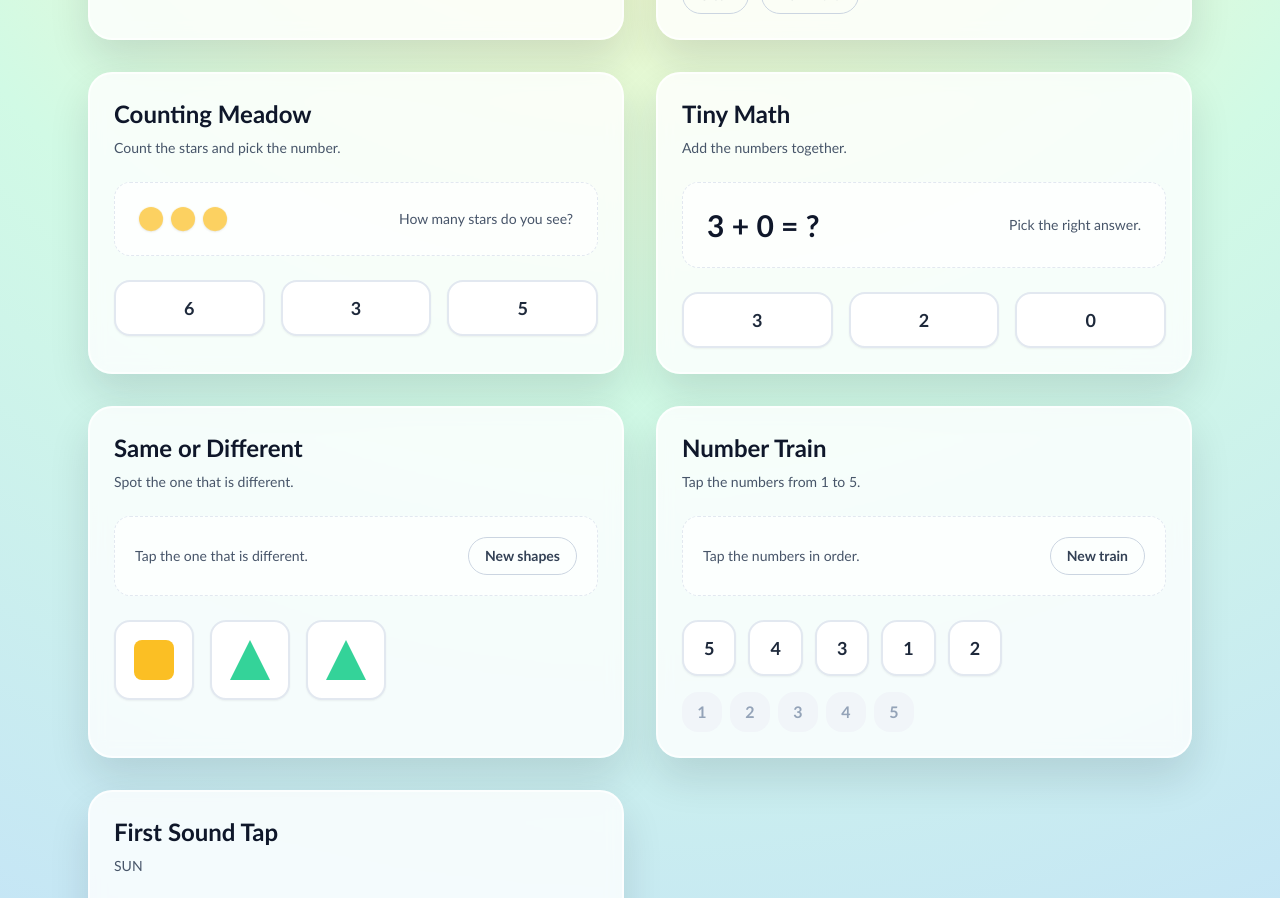
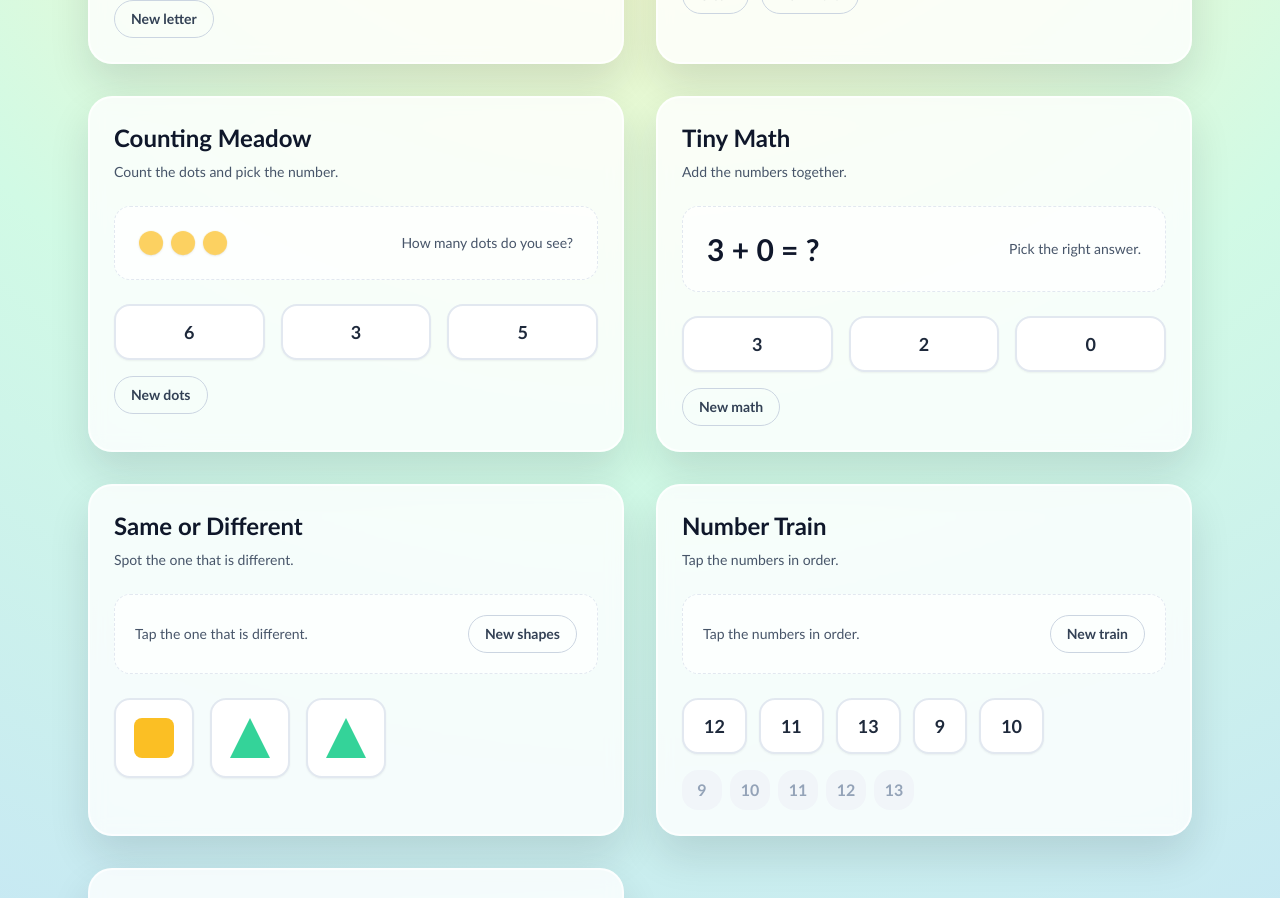
Before and after one commit to bcstryker/portfolio-site, a Next.js app: page /games in a window 1280 px wide. Shown: the part 460-1358 px from the top of the page. Built offline with nearby package versions, Linux system fonts and the light colour scheme.

Commit message:
improving game UX

```diff
--- a/app/games/page.tsx
+++ b/app/games/page.tsx
@@ -24,7 +24,7 @@ const soundBank = [
   {word: "monkey", clue: "Starts like m in monkey", letter: "M"},
   {word: "bird", clue: "Starts like b in bird", letter: "B"},
 ];
-const numberTrain = [1, 2, 3, 4, 5];
+const trainRange = {min: 1, max: 20, length: 5};
 const shapeOptions = [
   {id: "circle", className: "rounded-full bg-rose-400"},
   {id: "square", className: "rounded-lg bg-amber-400"},
@@ -109,6 +109,28 @@ function buildSoundRound() {
   return {pick, choices: shuffle(Array.from(choices))};
 }
 
+function buildTrainRound() {
+  const maxStart = trainRange.max - trainRange.length + 1;
+  const start = Math.floor(Math.random() * maxStart) + trainRange.min;
+  const set = Array.from({length: trainRange.length}, (_, index) => start + index);
+  return {set, order: shuffle(set)};
+}
+
+function sameArray(a: number[], b: number[]) {
+  if (a.length !== b.length) return false;
+  return a.every((value, index) => value === b[index]);
+}
+
+function buildDifferent<T>(builder: () => T, isSame: (next: T) => boolean, attempts = 6) {
+  let next = builder();
+  let remaining = attempts;
+  while (remaining > 0 && isSame(next)) {
+    next = builder();
+    remaining -= 1;
+  }
+  return next;
+}
+
 function GameCard({
   children,
   title,
@@ -150,24 +172,56 @@ function ChoiceButton({label, onClick, disabled}: {label: string; onClick: () =>
   );
 }
 
-function speakText(text: string) {
+function speakText(text: string, onEnd?: () => void) {
   if (typeof window === "undefined" || !("speechSynthesis" in window)) return;
   window.speechSynthesis.cancel();
   const utterance = new SpeechSynthesisUtterance(text);
   utterance.rate = 0.9;
   utterance.pitch = 1.1;
+  if (onEnd) utterance.onend = onEnd;
   window.speechSynthesis.speak(utterance);
+}
+
+function speakOption(value: string, onEnd?: () => void) {
+  const normalized = /^[A-Z]$/.test(value) ? value.toLowerCase() : value;
+  speakText(normalized, onEnd);
+}
+
+function playChime() {
+  if (typeof window === "undefined") return;
+  const AudioContextRef = window.AudioContext || (window as typeof window & {webkitAudioContext?: typeof AudioContext}).webkitAudioContext;
+  if (!AudioContextRef) return;
+  const ctx = new AudioContextRef();
+  const now = ctx.currentTime;
+  const notes = [523.25, 659.25, 783.99];
+  notes.forEach((freq, index) => {
+    const osc = ctx.createOscillator();
+    const gain = ctx.createGain();
+    osc.type = "sine";
+    osc.frequency.value = freq;
+    gain.gain.setValueAtTime(0.0001, now + index * 0.08);
+    gain.gain.exponentialRampToValueAtTime(0.12, now + index * 0.08 + 0.04);
+    gain.gain.exponentialRampToValueAtTime(0.0001, now + index * 0.08 + 0.18);
+    osc.connect(gain);
+    gain.connect(ctx.destination);
+    osc.start(now + index * 0.08);
+    osc.stop(now + index * 0.08 + 0.2);
+  });
+  setTimeout(() => ctx.close(), 500);
 }
 
 export default function GamesPage() {
   const [alphabetRound, setAlphabetRound] = useState({target: "A", choices: ["A", "B", "C"]});
   const [alphabetMessage, setAlphabetMessage] = useState("Tap the matching letter!");
+  const [alphabetCorrect, setAlphabetCorrect] = useState(false);
 
   const [countRound, setCountRound] = useState({count: 3, choices: [2, 3, 4]});
-  const [countMessage, setCountMessage] = useState("How many stars do you see?");
+  const [countMessage, setCountMessage] = useState("How many dots do you see?");
+  const [countCorrect, setCountCorrect] = useState(false);
 
   const [mathRound, setMathRound] = useState({a: 1, b: 2, answer: 3, choices: [2, 3, 4]});
   const [mathMessage, setMathMessage] = useState("Pick the right answer.");
+  const [mathCorrect, setMathCorrect] = useState(false);
 
   const [wordRound, setWordRound] = useState({
     ...wordBank[0],
@@ -175,6 +229,7 @@ export default function GamesPage() {
   });
   const [wordProgress, setWordProgress] = useState<string[]>([]);
   const [wordMessage, setWordMessage] = useState("Tap the letters in order.");
+  const [wordCorrect, setWordCorrect] = useState(false);
 
   const [sameDifferentRound, setSameDifferentRound] = useState(() => ({
     base: shapeOptions[0],
@@ -186,54 +241,86 @@ export default function GamesPage() {
     ],
   }));
   const [sameDifferentMessage, setSameDifferentMessage] = useState("Tap the one that is different.");
+  const [sameDifferentCorrect, setSameDifferentCorrect] = useState(false);
 
   const [trainProgress, setTrainProgress] = useState<number[]>([]);
   const [trainMessage, setTrainMessage] = useState("Tap the numbers in order.");
-  const [trainOrder, setTrainOrder] = useState(() => [...numberTrain]);
+  const [trainCorrect, setTrainCorrect] = useState(false);
+  const [trainSet, setTrainSet] = useState<number[]>([1, 2, 3, 4, 5]);
+  const [trainOrder, setTrainOrder] = useState<number[]>([1, 2, 3, 4, 5]);
 
   const [soundRound, setSoundRound] = useState(() => ({
     pick: soundBank[0],
     choices: ["C", "D", "S"],
   }));
   const [soundMessage, setSoundMessage] = useState("Tap the first sound.");
+  const [soundCorrect, setSoundCorrect] = useState(false);
 
   const wordLetters = useMemo(() => wordRound.word.toUpperCase().split(""), [wordRound.word]);
 
   const handleAlphabetChoice = (choice: string) => {
+    const isCorrect = choice === alphabetRound.target;
+    speakOption(choice, isCorrect ? playChime : undefined);
     if (choice === alphabetRound.target) {
-      setAlphabetMessage("Great job! New letter coming up.");
-      setAlphabetRound(buildAlphabetRound());
+      setAlphabetMessage("Great job! Tap new letter to keep going.");
+      setAlphabetCorrect(true);
     } else {
       setAlphabetMessage("Close! Try again.");
     }
   };
 
+  const resetAlphabet = () => {
+    setAlphabetRound(buildDifferent(buildAlphabetRound, (next) => next.target === alphabetRound.target));
+    setAlphabetMessage("Tap the matching letter!");
+    setAlphabetCorrect(false);
+  };
+
   const handleCountChoice = (choice: number) => {
+    const isCorrect = choice === countRound.count;
+    speakOption(String(choice), isCorrect ? playChime : undefined);
     if (choice === countRound.count) {
-      setCountMessage("You counted it! New stars coming.");
-      setCountRound(buildCountingRound());
+      setCountMessage("You counted it! Tap new dots to keep going.");
+      setCountCorrect(true);
     } else {
       setCountMessage("Oops! Count again.");
     }
   };
 
+  const resetCount = () => {
+    setCountRound(buildDifferent(buildCountingRound, (next) => next.count === countRound.count));
+    setCountMessage("How many dots do you see?");
+    setCountCorrect(false);
+  };
+
   const handleMathChoice = (choice: number) => {
+    const isCorrect = choice === mathRound.answer;
+    speakOption(String(choice), isCorrect ? playChime : undefined);
     if (choice === mathRound.answer) {
-      setMathMessage("Nice work! New math coming.");
-      setMathRound(buildMathRound());
+      setMathMessage("Nice work! Tap new math to keep going.");
+      setMathCorrect(true);
     } else {
       setMathMessage("Not quite. Try again.");
     }
   };
 
+  const resetMath = () => {
+    setMathRound(buildDifferent(buildMathRound, (next) => next.a === mathRound.a && next.b === mathRound.b));
+    setMathMessage("Pick the right answer.");
+    setMathCorrect(false);
+  };
+
   const handleWordChoice = (letter: string) => {
     if (isWordComplete) return;
+    const isLast = wordProgress.length + 1 === wordLetters.length;
+    const isCorrect = letter === wordLetters[wordProgress.length];
+    speakOption(letter, isCorrect && isLast ? playChime : undefined);
     const expected = wordLetters[wordProgress.length];
     if (letter === expected) {
       const nextProgress = [...wordProgress, letter];
       setWordProgress(nextProgress);
       if (nextProgress.length === wordLetters.length) {
-        setWordMessage("You spelled it! New word ready.");
+        setWordMessage("You spelled it! Tap new word to keep going.");
+        setWordCorrect(true);
       }
     } else {
       setWordMessage("Oops! Try the next letter in the word.");
@@ -241,9 +328,10 @@ export default function GamesPage() {
   };
 
   const resetWord = () => {
-    setWordRound(buildWordRound());
+    setWordRound(buildDifferent(buildWordRound, (next) => next.word === wordRound.word));
     setWordProgress([]);
     setWordMessage("Tap the letters in order.");
+    setWordCorrect(false);
   };
 
   const isWordComplete = wordProgress.length === wordLetters.length;
@@ -254,31 +342,50 @@ export default function GamesPage() {
     setMathRound(buildMathRound());
     setWordRound(buildWordRound());
     setSameDifferentRound(buildSameDifferentRound());
-    setTrainOrder(shuffle(numberTrain));
+    const trainRound = buildTrainRound();
+    setTrainSet(trainRound.set);
+    setTrainOrder(trainRound.order);
     setSoundRound(buildSoundRound());
   }, []);
 
   const handleSameDifferentChoice = (choiceId: string) => {
+    const isCorrect = choiceId === sameDifferentRound.different.id;
+    speakOption(choiceId, isCorrect ? playChime : undefined);
     if (choiceId === sameDifferentRound.different.id) {
-      setSameDifferentMessage("Nice spotting! New shapes coming.");
-      setSameDifferentRound(buildSameDifferentRound());
+      setSameDifferentMessage("Nice spotting! Tap new shapes to keep going.");
+      setSameDifferentCorrect(true);
     } else {
       setSameDifferentMessage("Try again. Find the different one.");
     }
   };
 
+  const resetSameDifferent = () => {
+    setSameDifferentRound(
+      buildDifferent(
+        buildSameDifferentRound,
+        (next) => next.different.id === sameDifferentRound.different.id && next.base.id === sameDifferentRound.base.id
+      )
+    );
+    setSameDifferentMessage("Tap the one that is different.");
+    setSameDifferentCorrect(false);
+  };
+
   const handleTrainChoice = (choice: number) => {
-    const expected = numberTrain[trainProgress.length];
+    const expected = trainSet[trainProgress.length];
+    const isCorrect = choice === expected;
+    const isLast = trainProgress.length + 1 === trainSet.length;
+    speakOption(String(choice), isCorrect && isLast ? playChime : undefined);
     if (choice === expected) {
       const nextProgress = [...trainProgress, choice];
       setTrainProgress(nextProgress);
-      if (nextProgress.length === numberTrain.length) {
-        setTrainMessage("Train complete! Tap New train.");
+      if (nextProgress.length === trainSet.length) {
+        setTrainMessage("Train complete! Tap new train.");
+        setTrainCorrect(true);
       } else {
         setTrainMessage("Great! Keep going.");
       }
     } else {
-      setTrainMessage("Oops. Start from 1.");
+      setTrainMessage("Oops. Start from the first number.");
       setTrainProgress([]);
     }
   };
@@ -286,16 +393,27 @@ export default function GamesPage() {
   const resetTrain = () => {
     setTrainProgress([]);
     setTrainMessage("Tap the numbers in order.");
-    setTrainOrder(shuffle(numberTrain));
+    const nextTrain = buildDifferent(buildTrainRound, (next) => sameArray(next.set, trainSet));
+    setTrainSet(nextTrain.set);
+    setTrainOrder(nextTrain.order);
+    setTrainCorrect(false);
   };
 
   const handleSoundChoice = (choice: string) => {
+    const isCorrect = choice === soundRound.pick.letter;
+    speakOption(choice, isCorrect ? playChime : undefined);
     if (choice === soundRound.pick.letter) {
-      setSoundMessage("Yes! New word coming.");
-      setSoundRound(buildSoundRound());
+      setSoundMessage("Yes! Tap new word to keep going.");
+      setSoundCorrect(true);
     } else {
       setSoundMessage("Not quite. Try again.");
     }
+  };
+
+  const resetSound = () => {
+    setSoundRound(buildDifferent(buildSoundRound, (next) => next.pick.word === soundRound.pick.word));
+    setSoundMessage("Tap the first sound.");
+    setSoundCorrect(false);
   };
 
   return (
@@ -332,12 +450,28 @@ export default function GamesPage() {
                 <p className="text-xs font-semibold uppercase tracking-[0.3em] text-slate-500">Letter</p>
                 <p className="mt-2 text-5xl font-semibold text-slate-900">{alphabetRound.target}</p>
               </div>
-              <div className="text-right text-sm text-slate-600">{alphabetMessage}</div>
+              <div className="text-right text-sm text-slate-600">
+                <p>{alphabetMessage}</p>
+                {alphabetCorrect ? (
+                  <span className="mt-2 inline-flex items-center rounded-full bg-emerald-500/10 px-3 py-1 text-xs font-semibold text-emerald-700">
+                    Correct!
+                  </span>
+                ) : null}
+              </div>
             </div>
             <div className="mt-6 grid grid-cols-3 gap-4">
               {alphabetRound.choices.map((choice) => (
                 <ChoiceButton key={choice} label={choice} onClick={() => handleAlphabetChoice(choice)} />
               ))}
+            </div>
+            <div className="mt-4">
+              <button
+                type="button"
+                onClick={resetAlphabet}
+                className="rounded-full border border-slate-300 px-4 py-2 text-sm font-semibold text-slate-700"
+              >
+                New letter
+              </button>
             </div>
           </GameCard>
 
@@ -394,6 +528,7 @@ export default function GamesPage() {
                 onClick={() => {
                   setWordProgress([]);
                   setWordMessage("Tap the letters in order.");
+                  setWordCorrect(false);
                 }}
                 className="rounded-full border border-slate-300 px-4 py-2 text-sm font-semibold text-slate-700"
               >
@@ -406,7 +541,7 @@ export default function GamesPage() {
               >
                 New word
               </button>
-              {isWordComplete ? (
+              {wordCorrect ? (
                 <span className="inline-flex items-center rounded-full bg-emerald-500/10 px-3 py-2 text-sm font-semibold text-emerald-700">
                   Word complete!
                 </span>
@@ -416,7 +551,7 @@ export default function GamesPage() {
 
           <GameCard
             title="Counting Meadow"
-            subtitle="Count the stars and pick the number."
+            subtitle="Count the dots and pick the number."
             className="games-fade games-fade-delay-2"
           >
             <div className="flex items-center justify-between rounded-2xl border border-dashed border-slate-200 bg-white/70 p-6">
@@ -425,12 +560,28 @@ export default function GamesPage() {
                   <span key={index} className="games-glow h-6 w-6 rounded-full bg-amber-400 shadow" />
                 ))}
               </div>
-              <div className="text-right text-sm text-slate-600">{countMessage}</div>
+              <div className="text-right text-sm text-slate-600">
+                <p>{countMessage}</p>
+                {countCorrect ? (
+                  <span className="mt-2 inline-flex items-center rounded-full bg-emerald-500/10 px-3 py-1 text-xs font-semibold text-emerald-700">
+                    Correct!
+                  </span>
+                ) : null}
+              </div>
             </div>
             <div className="mt-6 grid grid-cols-3 gap-4">
               {countRound.choices.map((choice) => (
                 <ChoiceButton key={choice} label={String(choice)} onClick={() => handleCountChoice(choice)} />
               ))}
+            </div>
+            <div className="mt-4">
+              <button
+                type="button"
+                onClick={resetCount}
+                className="rounded-full border border-slate-300 px-4 py-2 text-sm font-semibold text-slate-700"
+              >
+                New dots
+              </button>
             </div>
           </GameCard>
 
@@ -439,24 +590,44 @@ export default function GamesPage() {
               <p className="text-3xl font-semibold text-slate-900">
                 {mathRound.a} + {mathRound.b} = ?
               </p>
-              <p className="text-sm text-slate-600">{mathMessage}</p>
+              <div className="text-right text-sm text-slate-600">
+                <p>{mathMessage}</p>
+                {mathCorrect ? (
+                  <span className="mt-2 inline-flex items-center rounded-full bg-emerald-500/10 px-3 py-1 text-xs font-semibold text-emerald-700">
+                    Correct!
+                  </span>
+                ) : null}
+              </div>
             </div>
             <div className="mt-6 grid grid-cols-3 gap-4">
               {mathRound.choices.map((choice) => (
                 <ChoiceButton key={choice} label={String(choice)} onClick={() => handleMathChoice(choice)} />
               ))}
             </div>
+            <div className="mt-4">
+              <button
+                type="button"
+                onClick={resetMath}
+                className="rounded-full border border-slate-300 px-4 py-2 text-sm font-semibold text-slate-700"
+              >
+                New math
+              </button>
+            </div>
           </GameCard>
 
           <GameCard title="Same or Different" subtitle="Spot the one that is different." className="games-fade games-fade-delay-1">
             <div className="flex items-center justify-between rounded-2xl border border-dashed border-slate-200 bg-white/70 p-5">
-              <p className="text-sm text-slate-600">{sameDifferentMessage}</p>
+              <div className="text-sm text-slate-600">
+                <p>{sameDifferentMessage}</p>
+                {sameDifferentCorrect ? (
+                  <span className="mt-2 inline-flex items-center rounded-full bg-emerald-500/10 px-3 py-1 text-xs font-semibold text-emerald-700">
+                    Correct!
+                  </span>
+                ) : null}
+              </div>
               <button
                 type="button"
-                onClick={() => {
-                  setSameDifferentRound(buildSameDifferentRound());
-                  setSameDifferentMessage("Tap the one that is different.");
-                }}
+                onClick={resetSameDifferent}
                 className="rounded-full border border-slate-300 px-4 py-2 text-sm font-semibold text-slate-700"
               >
                 New shapes
@@ -477,9 +648,16 @@ export default function GamesPage() {
             </div>
           </GameCard>
 
-          <GameCard title="Number Train" subtitle="Tap the numbers from 1 to 5." className="games-fade games-fade-delay-2">
+          <GameCard title="Number Train" subtitle="Tap the numbers in order." className="games-fade games-fade-delay-2">
             <div className="flex items-center justify-between rounded-2xl border border-dashed border-slate-200 bg-white/70 p-5">
-              <p className="text-sm text-slate-600">{trainMessage}</p>
+              <div className="text-sm text-slate-600">
+                <p>{trainMessage}</p>
+                {trainCorrect ? (
+                  <span className="mt-2 inline-flex items-center rounded-full bg-emerald-500/10 px-3 py-1 text-xs font-semibold text-emerald-700">
+                    Correct!
+                  </span>
+                ) : null}
+              </div>
               <button
                 type="button"
                 onClick={resetTrain}
@@ -499,7 +677,7 @@ export default function GamesPage() {
               ))}
             </div>
             <div className="mt-4 flex flex-wrap gap-2">
-              {numberTrain.map((num) => (
+              {trainSet.map((num) => (
                 <span
                   key={`track-${num}`}
                   className={`flex h-10 w-10 items-center justify-center rounded-2xl text-base font-semibold ${
@@ -512,25 +690,40 @@ export default function GamesPage() {
             </div>
           </GameCard>
 
-          <GameCard title="First Sound Tap" subtitle={soundRound.pick.word.toUpperCase()} className="games-fade games-fade-delay-3">
+          <GameCard title="First Sound Tap" subtitle="Tap the first sound you hear." className="games-fade games-fade-delay-3">
             <div className="flex flex-wrap items-center justify-between gap-4 rounded-2xl border border-dashed border-slate-200 bg-white/70 p-5">
-              <div className="flex items-center gap-2 text-sm text-slate-600">
-                <span>{soundRound.pick.clue}</span>
+              <div className="flex items-center gap-3">
                 <button
                   type="button"
-                  onClick={() => speakText(`${soundRound.pick.word}. ${soundRound.pick.clue}`)}
-                  className="inline-flex h-8 w-8 items-center justify-center rounded-full border border-slate-300 bg-white text-base"
-                  aria-label="Read the clue aloud"
+                  onClick={() => speakText(soundRound.pick.word)}
+                  className="inline-flex h-12 w-12 items-center justify-center rounded-full border border-slate-300 bg-white text-xl"
+                  aria-label="Play the word"
                 >
                   🔊
                 </button>
               </div>
-              <p className="text-sm text-slate-600">{soundMessage}</p>
+              <div className="text-sm text-slate-600">
+                <p>{soundMessage}</p>
+                {soundCorrect ? (
+                  <span className="mt-2 inline-flex items-center rounded-full bg-emerald-500/10 px-3 py-1 text-xs font-semibold text-emerald-700">
+                    Correct!
+                  </span>
+                ) : null}
+              </div>
             </div>
             <div className="mt-6 grid grid-cols-3 gap-4">
               {soundRound.choices.map((choice) => (
                 <ChoiceButton key={choice} label={choice} onClick={() => handleSoundChoice(choice)} />
               ))}
+            </div>
+            <div className="mt-4">
+              <button
+                type="button"
+                onClick={resetSound}
+                className="rounded-full border border-slate-300 px-4 py-2 text-sm font-semibold text-slate-700"
+              >
+                New word
+              </button>
             </div>
           </GameCard>
         </div>
```
